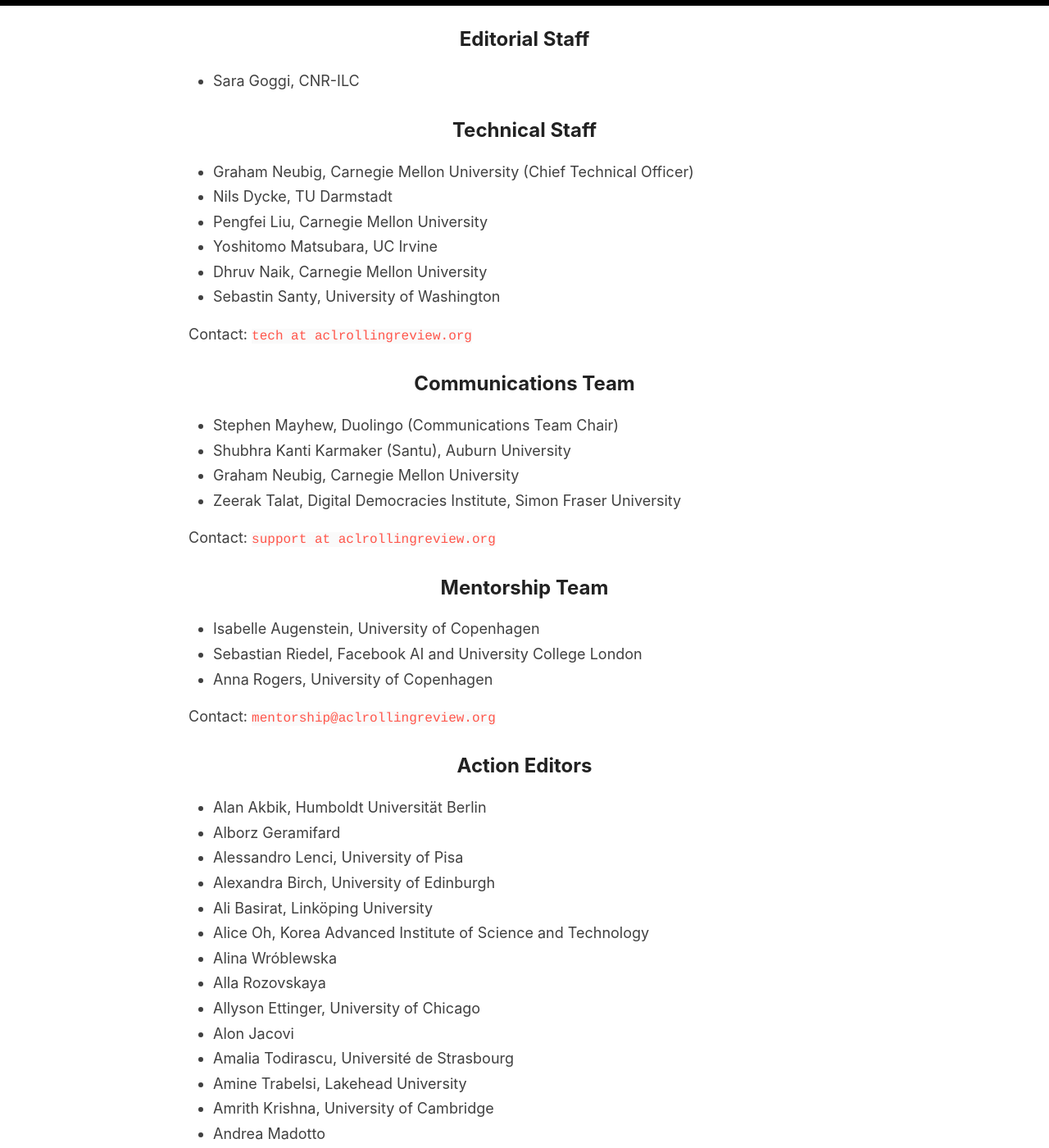
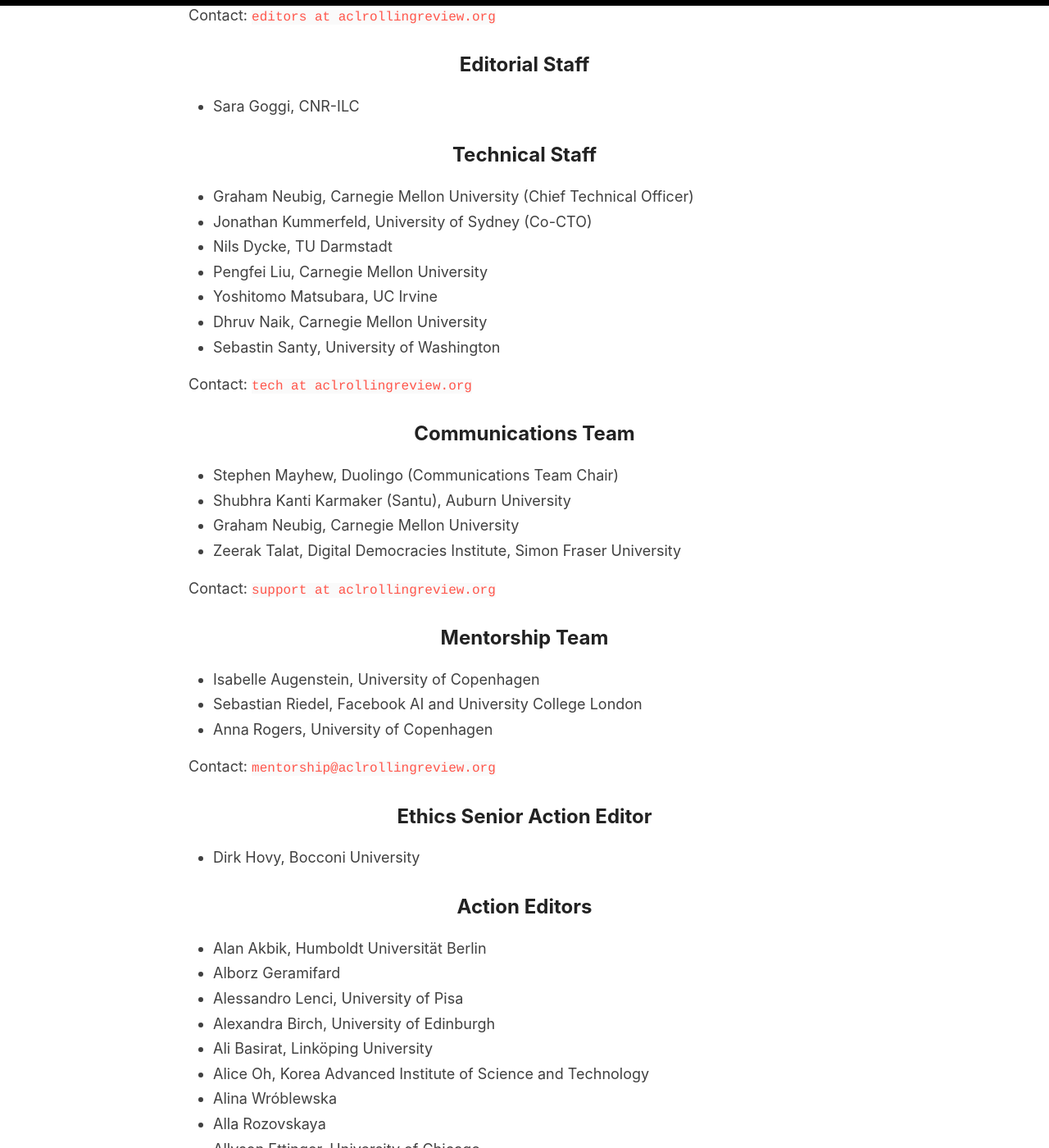
Before and after one commit to amitmerchant1990/reverie, a Jekyll site: the page built from people.md, in a window 1280 px wide and 1400 px high, scrolled down 616 px. Shown: the whole window at 82% size. Built offline with Jekyll 4.4.1, drawn with Linux system fonts in a browser that asks for light colours.

Commit message:
Update people.md

```diff
--- a/people.md
+++ b/people.md
@@ -24,6 +25,7 @@
 ## Technical Staff
 
 - Graham Neubig, Carnegie Mellon University (Chief Technical Officer)
+- Jonathan Kummerfeld, University of Sydney (Co-CTO)
 - Nils Dycke, TU Darmstadt
 - Pengfei Liu, Carnegie Mellon University
 - Yoshitomo Matsubara, UC Irvine
@@ -48,6 +50,10 @@
 - Anna Rogers, University of Copenhagen
 
 Contact: `mentorship@aclrollingreview.org`
+
+## Ethics Senior Action Editor
+
+- Dirk Hovy, Bocconi University
 
 ## Action Editors
 
```
Also changed, not shown: other parts of people.md (+1 -0 lines).
